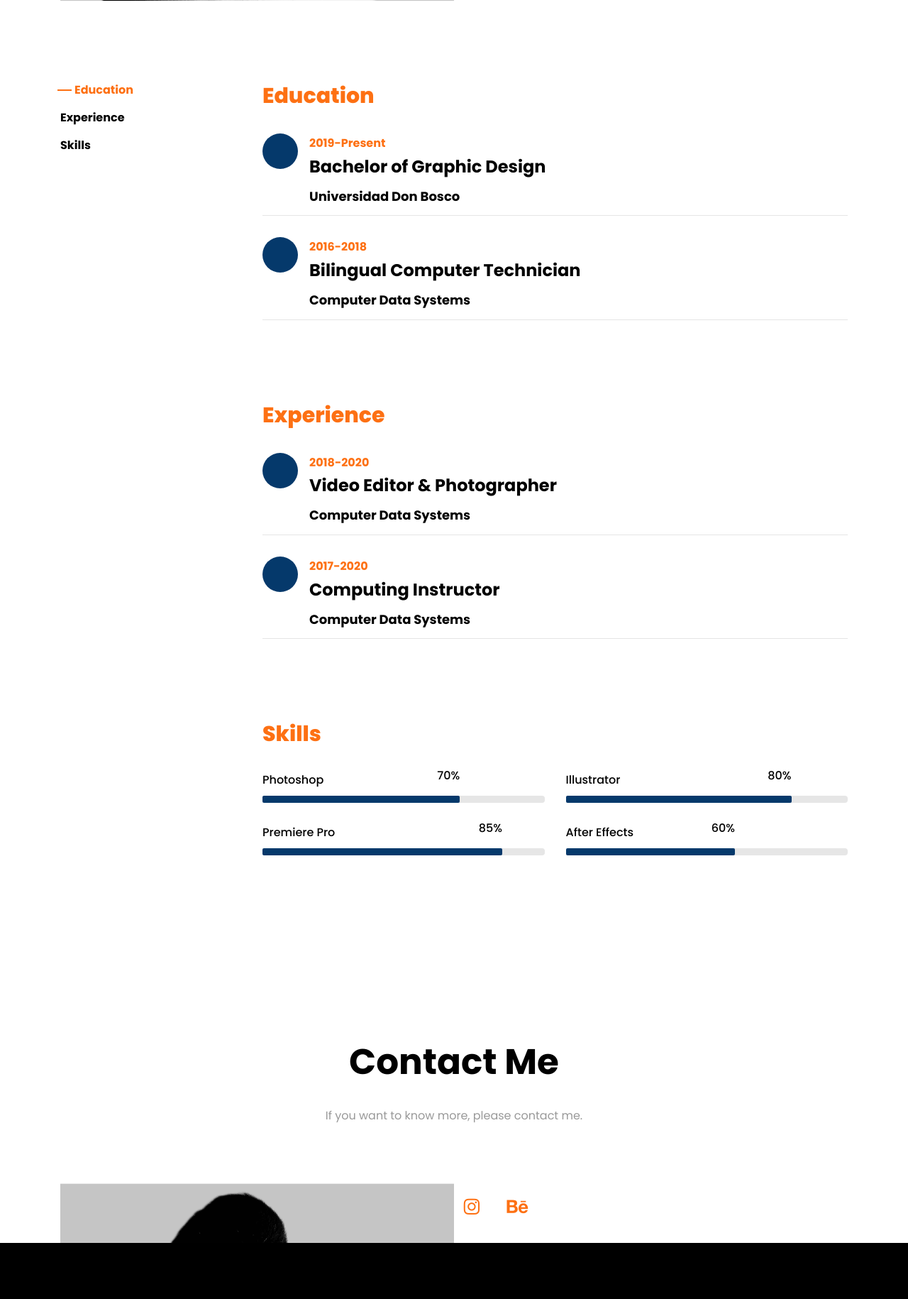
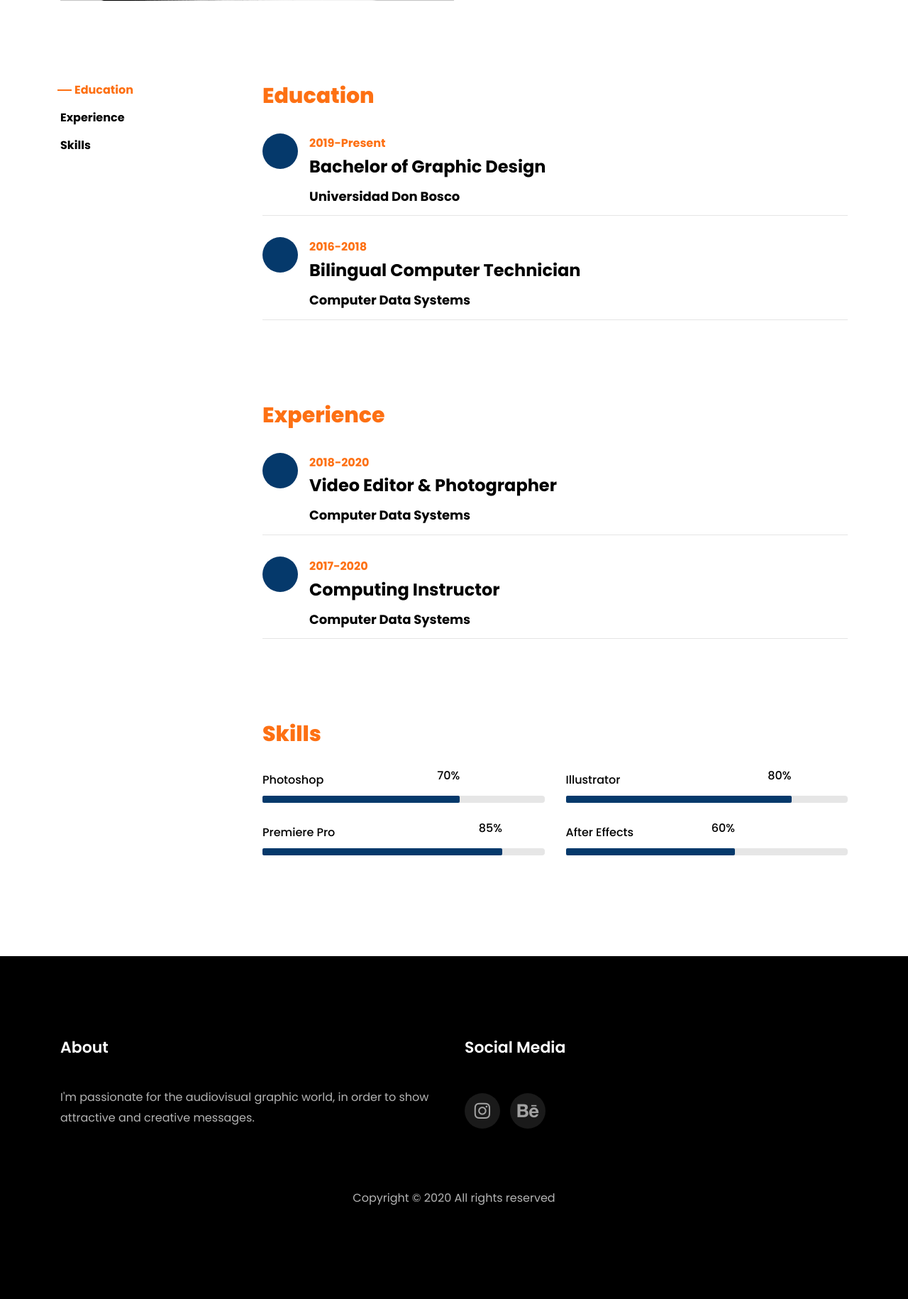
Before and after one commit to diegomonge21/sitio, a PHP site: page / in a window 1280 px wide. Shown: the part 1349-3179 px from the top of the page at 71% size. Run offline with PHP 8.4, Linux system fonts and the light colour scheme; some web fonts are replaced.

Commit message:
Update index.php

```diff
--- a/index.php
+++ b/index.php
@@ -220,34 +220,6 @@
     	</div>
     </section>
 
-
-    <section class="ftco-section contact-section ftco-no-pb" id="contact-section">
-      <div class="container">
-      	<div class="row justify-content-center mb-5 pb-3">
-          <div class="col-md-7 heading-section text-center ftco-animate">
-            <h1 class="big big-2">Contact</h1>
-            <h2 class="mb-4">Contact Me</h2>
-            <p>If you want to know more, please contact me.</p>
-          </div>
-        </div>
-
-        <div class="row no-gutters block-9">
-          <div class="col-md-6 order-md-last d-flex">
-		  <ul class="ftco-footer-social list-unstyled float-md-left float-lft mt-2">
-                <li class="ftco-animate"><a href="https://www.instagram.com/monge.design/" target="_blank"><span class="icon-instagram"></span></a></li>
-                <li class="ftco-animate"><a href="https://www.behance.net/mongedesign" target="_blank"><span class="icon-behance"></span></a></li>
-        	</ul>
-
-          </div>
-
-          <div class="col-md-6 d-flex">
-          	<div class="img" style="background-image: url(images/about.png);"></div>
-          </div>
-        </div>
-      </div>
-    </section>
-
-
     <footer class="ftco-footer ftco-section">
       <div class="container">
         <div class="row mb-5">
```
